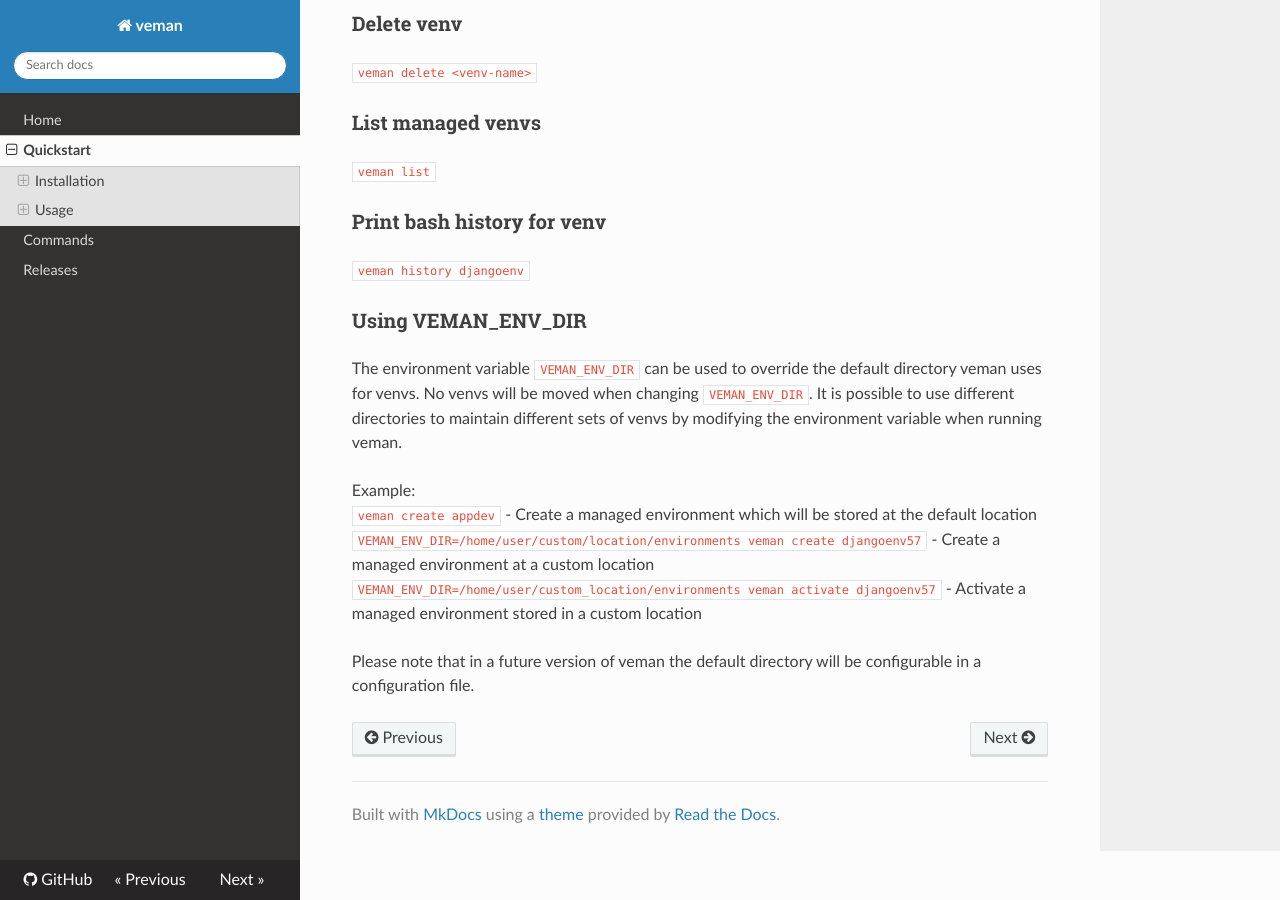
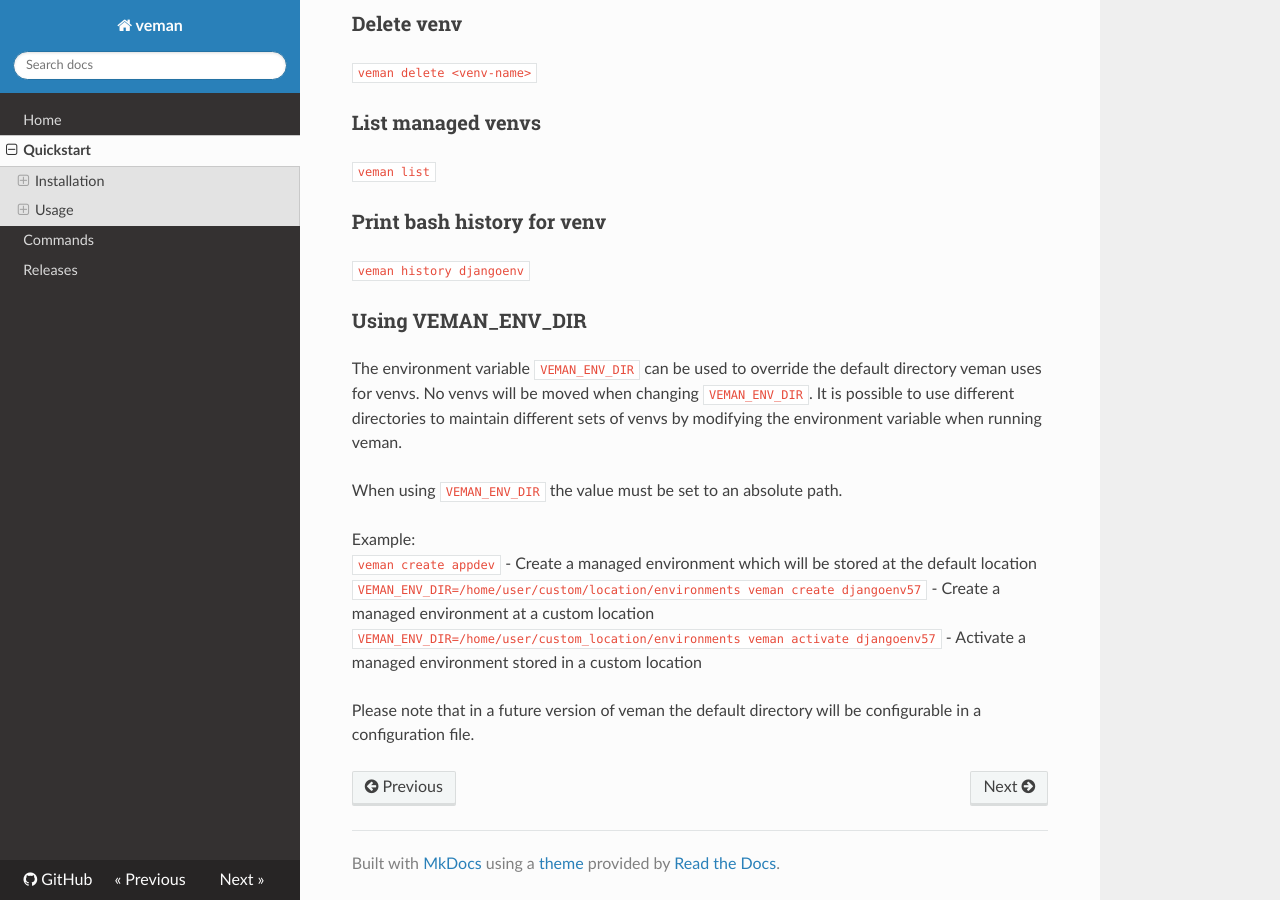
Before and after one commit to tranbom/veman, an MkDocs documentation site: the page built from docs/quickstart.md, in a window 1280 px wide and 900 px high, scrolled down 1440 px. Built offline with MkDocs 1.6.1, drawn with Linux system fonts in a browser that asks for light colours; nearby versions of some CDN libraries.

Commit message:
Update docs

```diff
--- a/docs/quickstart.md
+++ b/docs/quickstart.md
@@ -61,6 +61,8 @@ Create and activate a venv named "djangoenv":
 The environment variable `VEMAN_ENV_DIR` can be used to override the default directory veman uses for venvs.
 No venvs will be moved when changing `VEMAN_ENV_DIR`. It is possible to use different directories to maintain different sets of venvs by modifying the environment variable when running veman.
 
+When using `VEMAN_ENV_DIR` the value must be set to an absolute path.
+
 Example:
 `veman create appdev` - Create a managed environment which will be stored at the default location
 `VEMAN_ENV_DIR=/home/user/custom/location/environments veman create djangoenv57` - Create a managed environment at a custom location
```
